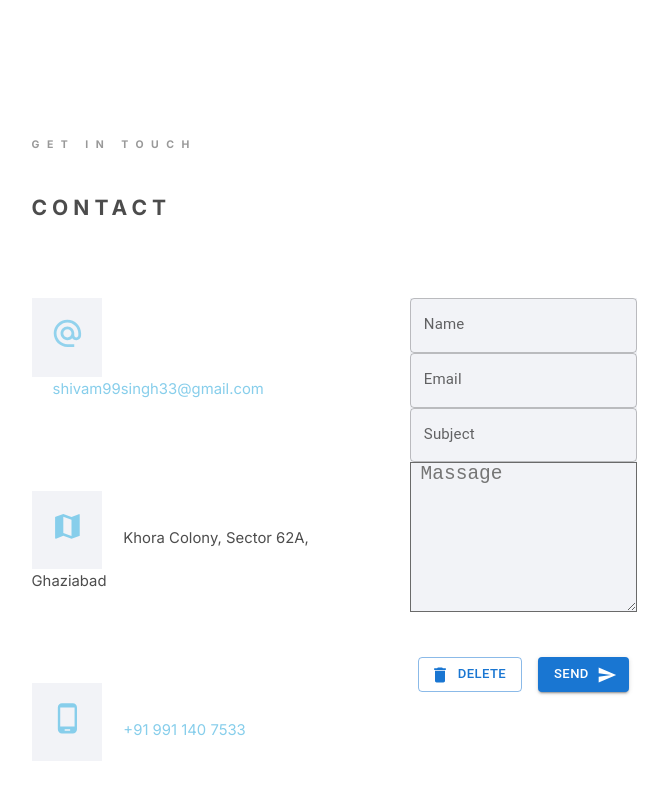
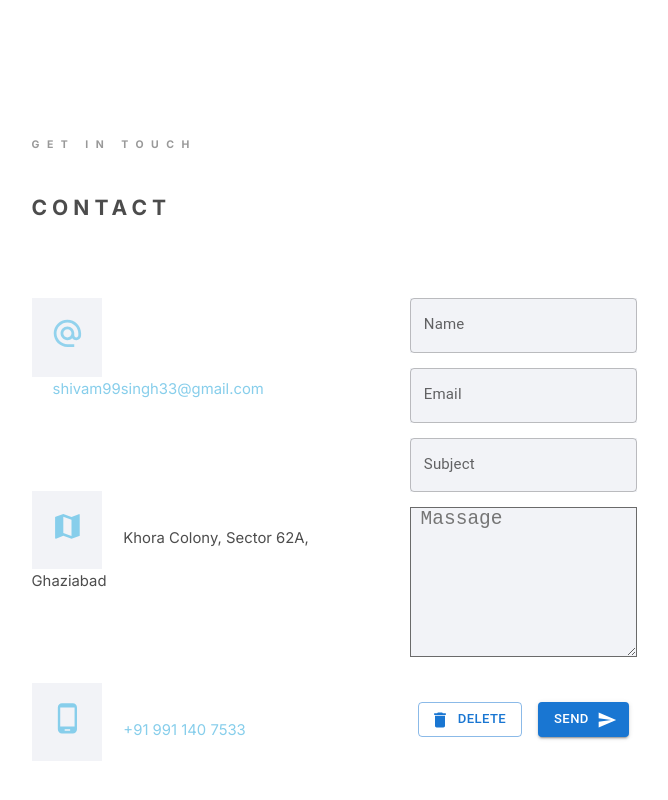
Before and after one commit to Programmer118/.Portfolio, a Next.js app: page / in a window 1280 px wide. Shown: the part 3334-4134 px from the top of the page, without its empty margins (418-1086 px from the left). Built offline with nearby package versions, Linux system fonts and the light colour scheme.

Commit message:
Update contact.css

```diff
--- a/Styles/contact.css
+++ b/Styles/contact.css
@@ -7,7 +7,7 @@
 @media (min-width:960px) {
     .input{
         width: 60%;
-        margin-bottom: 15px;
+        margin-bottom: 15px !important;
         background: #F2F3F7;
         color: #6a6a6a;
         font-size: 1.5rem;
```
